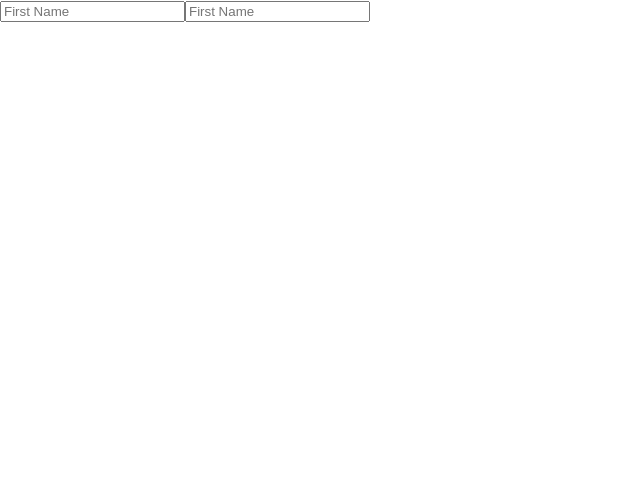
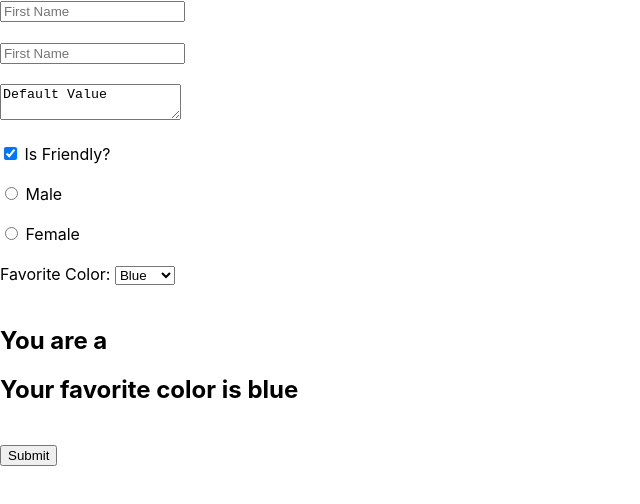
Before and after one commit to moriahhumphries/react-list, a React (Create React App) app: page / in a window 1280 px wide. Shown: the top 504 px of the page, without its empty margins (0-640 px from the left). Built offline with nearby package versions, Linux system fonts and the light colour scheme.

Commit message:
completed forms pt 2

```diff
--- a/src/App.js
+++ b/src/App.js
@@ -6,17 +6,19 @@ class App extends Component {
         super()
         this.state = {
             firstName: "",
-            lastName: ""
+            lastName: "",
+            isFriendly: true,
+            gender: "",
+            favColor: "blue"
         }
         this.handleChange = this.handleChange.bind(this)
     }
 
     handleChange(event) {
-        const {name, value} = event.target
-        this.setState({
-            // Can wrap string in square brackets
-        [event.target.name]: event.target.value
-        })
+        const {name, value, type, checked} = event.target
+        // Can wrap string in square brackets
+        type === "checkbox" ? this.setState({[name]: checked}) : this.setState({[name]: value})
+
 
     }
 
@@ -29,12 +31,64 @@ class App extends Component {
                            value={this.state.firstName}
                            name="firstName" placeholder="First Name"
                            onChange={this.handleChange}/>
+                    <br/>
+                    <br/>
                     <input type="text"
                            value={this.state.lastName}
                            name="lastName"
                            placeholder="First Name"
                            onChange={this.handleChange}/>
+                    <br/>
+                    <br/>
+                    <textarea value={"Default Value"}
+                              onChange={this.handleChange}/>
+                    <br/>
+                    <br/>
+                    <label>
+                        <input type="checkbox"
+                               name="isFriendly"
+                               checked={this.state.isFriendly}
+                               onChange={this.handleChange}
+                        /> Is Friendly?
+                    </label>
+                    <br/>
+                    <br/> <label>
+                    <input type="radio"
+                           name="gender"
+                           value="male"
+                           checked={this.state.gender === "male"}
+                           onChange={this.handleChange}
+                    /> Male
+                </label>
+                    <br/>
+                    <br/>
+                    <label>
+                        <input type="radio"
+                               name="gender"
+                               value="female"
+                               checked={this.state.gender === "female"}
+                               onChange={this.handleChange}
+                        /> Female
+                    </label>
+                    <br/>
+                    <br/>
+                    <label>Favorite Color: </label>
+                        <select value={this.state.favColor}
+                                onChange={this.handleChange}
+                                name="favColor">
+                            <option value="blue">Blue</option>
+                            <option value="green">Green</option>
+                            <option value="red">Red</option>
+                        </select>
+
+                    <br />
+                    <br />
+
                     <h1>{this.state.firstName} {this.state.lastName}</h1>
+                    <h2>You are a {this.state.gender}</h2>
+                    <h2>Your favorite color is {this.state.favColor}</h2>
+                    <br />
+                    <button>Submit</button>
                 </form>
             </div>
         )
```
